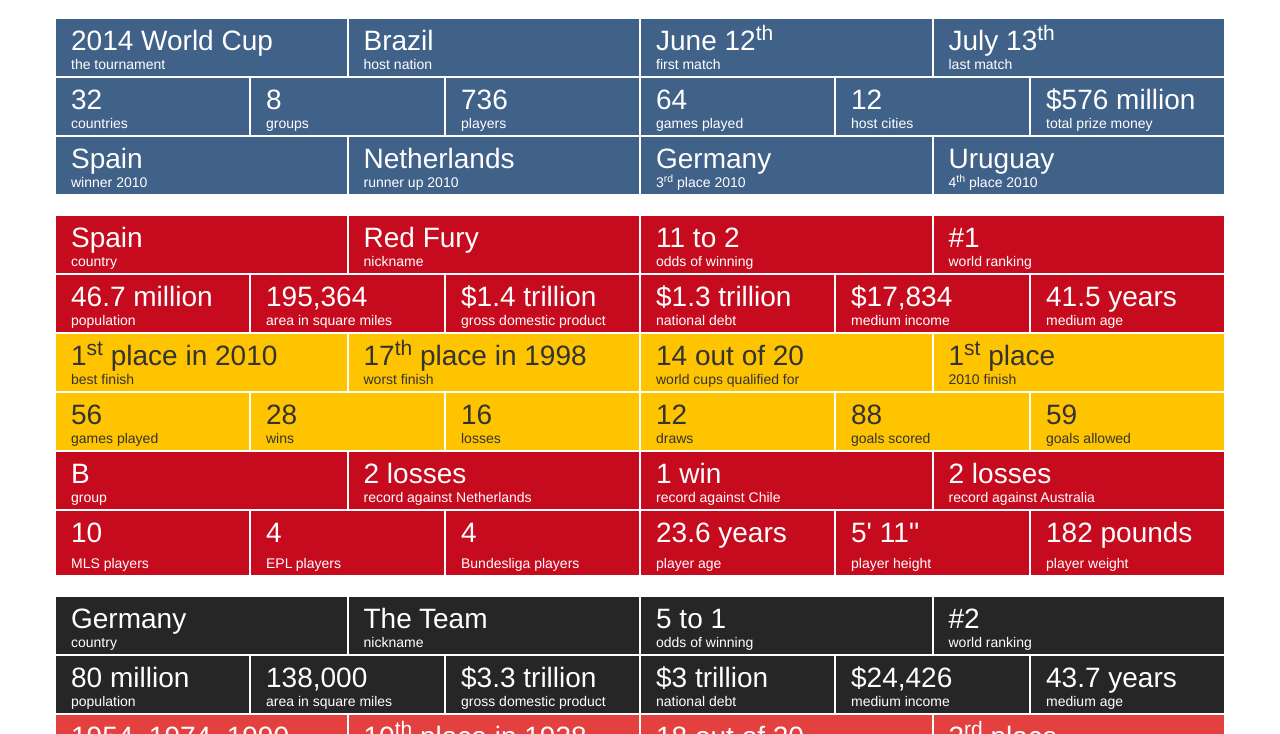
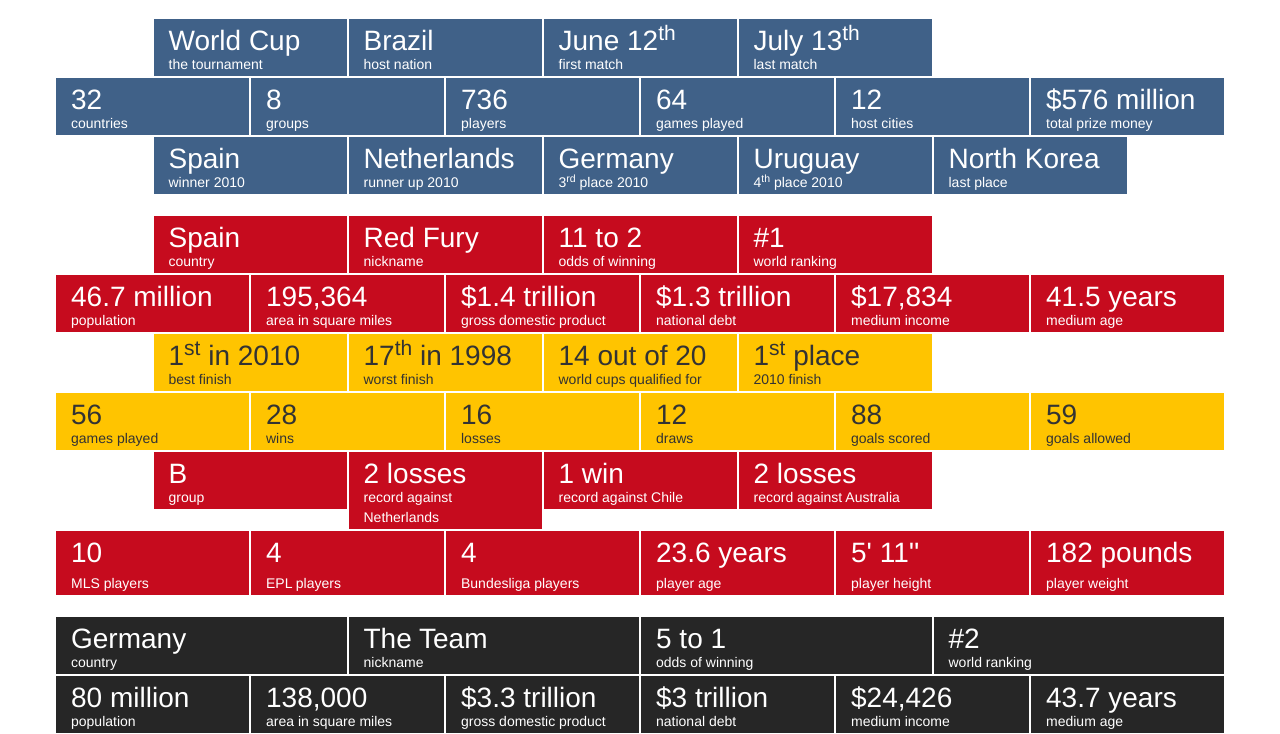
Before and after one commit to kevinsawicki/faceoff, a plain HTML site: page index.html in a window 1280 px wide. Shown: the part 53-787 px from the top of the page. Drawn offline with nearby package versions, Linux system fonts and the light colour scheme.

Commit message:
Update main page layout

```diff
--- a/index.html
+++ b/index.html
@@ -22,19 +22,19 @@
     <div class="container">
       <div id="tournament">
         <div class="row">
-          <div class="col-lg-3 tile wc-1">
-            <div class="stat">2014 World Cup</div>
+          <div class="col-lg-2 col-lg-offset-1   tile wc-1">
+            <div class="stat">World Cup</div>
             <div class="stat-description">the tournament</div>
           </div>
-          <div class="col-lg-3 tile wc-1">
+          <div class="col-lg-2 tile wc-1">
             <div class="stat">Brazil</div>
             <div class="stat-description">host nation</div>
           </div>
-          <div class="col-lg-3 tile wc-1">
+          <div class="col-lg-2 tile wc-1">
             <div class="stat">June 12<sup>th</sup></div>
             <div class="stat-description">first match</div>
           </div>
-          <div class="col-lg-3 tile wc-1">
+          <div class="col-lg-2 tile wc-1">
             <div class="stat">July 13<sup>th</sup></div>
             <div class="stat-description">last match</div>
           </div>
@@ -66,40 +66,44 @@
           </div>
         </div>
         <div class="row">
-          <div class="col-lg-3 tile wc-1">
+          <div class="col-lg-2 col-lg-offset-1 tile wc-1">
             <div class="stat">Spain</div>
             <div class="stat-description">winner 2010</div>
           </div>
-          <div class="col-lg-3 tile wc-1">
+          <div class="col-lg-2 tile wc-1">
             <div class="stat">Netherlands</div>
             <div class="stat-description">runner up 2010</div>
           </div>
-          <div class="col-lg-3 tile wc-1">
+          <div class="col-lg-2 tile wc-1">
             <div class="stat">Germany</div>
             <div class="stat-description">3<sup>rd</sup> place 2010</div>
           </div>
-          <div class="col-lg-3 tile wc-1">
+          <div class="col-lg-2 tile wc-1">
             <div class="stat">Uruguay</div>
             <div class="stat-description">4<sup>th</sup> place 2010</div>
+          </div>
+          <div class="col-lg-2 tile wc-1">
+            <div class="stat">North Korea</div>
+            <div class="stat-description">last place</div>
           </div>
         </div>
       </div>
 
       <div id="spain" class="country">
         <div class="row">
-          <div class="col-lg-3 tile spain-1">
+          <div class="col-lg-2 col-lg-offset-1 tile spain-1">
             <div class="stat country-name">Spain</div>
             <div class="stat-description">country</div>
           </div>
-          <div class="col-lg-3 tile spain-1">
+          <div class="col-lg-2 tile spain-1">
             <div class="stat nickname">Red Fury</div>
             <div class="stat-description">nickname</div>
           </div>
-          <div class="col-lg-3 tile spain-1">
+          <div class="col-lg-2 tile spain-1">
             <div class="stat odds">11 to 2</div>
             <div class="stat-description">odds of winning</div>
           </div>
-          <div class="col-lg-3 tile spain-1">
+          <div class="col-lg-2 tile spain-1">
             <div class="stat ranking">#1</div>
             <div class="stat-description">world ranking</div>
           </div>
@@ -131,19 +135,19 @@
           </div>
         </div>
         <div class="row">
-          <div class="col-lg-3 tile spain-2">
-            <div class="stat best-finish">1<sup>st</sup> place in 2010</div>
+          <div class="col-lg-2 col-lg-offset-1 tile spain-2">
+            <div class="stat best-finish">1<sup>st</sup> in 2010</div>
             <div class="stat-description">best finish</div>
           </div>
-          <div class="col-lg-3 tile spain-2">
-            <div class="stat appearances">17<sup>th</sup> place in 1998</div>
+          <div class="col-lg-2 tile spain-2">
+            <div class="stat appearances">17<sup>th</sup> in 1998</div>
             <div class="stat-description">worst finish</div>
           </div>
-          <div class="col-lg-3 tile spain-2">
+          <div class="col-lg-2 tile spain-2">
             <div class="stat ranking">14 out of 20</div>
             <div class="stat-description">world cups qualified for</div>
           </div>
-          <div class="col-lg-3 tile spain-2">
+          <div class="col-lg-2 tile spain-2">
             <div class="stat last-finish">1<sup>st</sup> place</div>
             <div class="stat-description">2010 finish</div>
           </div>
@@ -175,19 +179,19 @@
           </div>
         </div>
         <div class="row">
-          <div class="col-lg-3 tile spain-3">
+          <div class="col-lg-2 col-lg-offset-1 tile spain-3">
             <div class="stat">B</div>
             <div class="stat-description">group</div>
           </div>
-          <div class="col-lg-3 tile spain-3">
+          <div class="col-lg-2 tile spain-3">
             <div class="stat">2 losses</div>
             <div class="stat-description">record against Netherlands</div>
           </div>
-          <div class="col-lg-3 tile spain-3">
+          <div class="col-lg-2 tile spain-3">
             <div class="stat">1 win</div>
             <div class="stat-description">record against Chile</div>
           </div>
-          <div class="col-lg-3 tile spain-3">
+          <div class="col-lg-2 tile spain-3">
             <div class="stat">2 losses</div>
             <div class="stat-description">record against Australia</div>
           </div>
```
